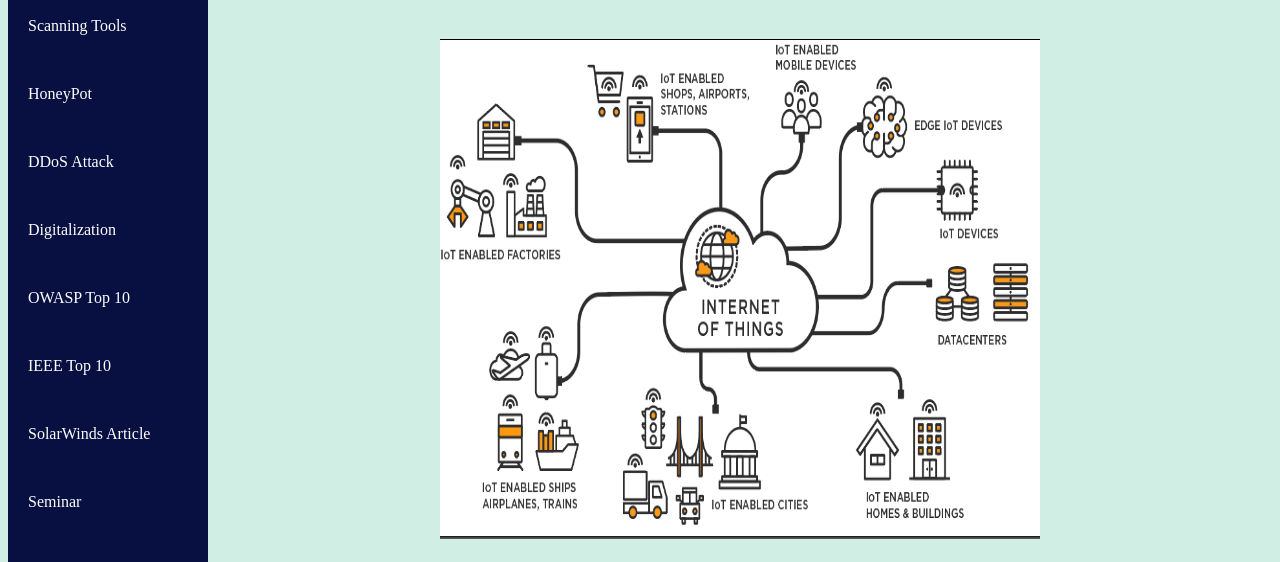
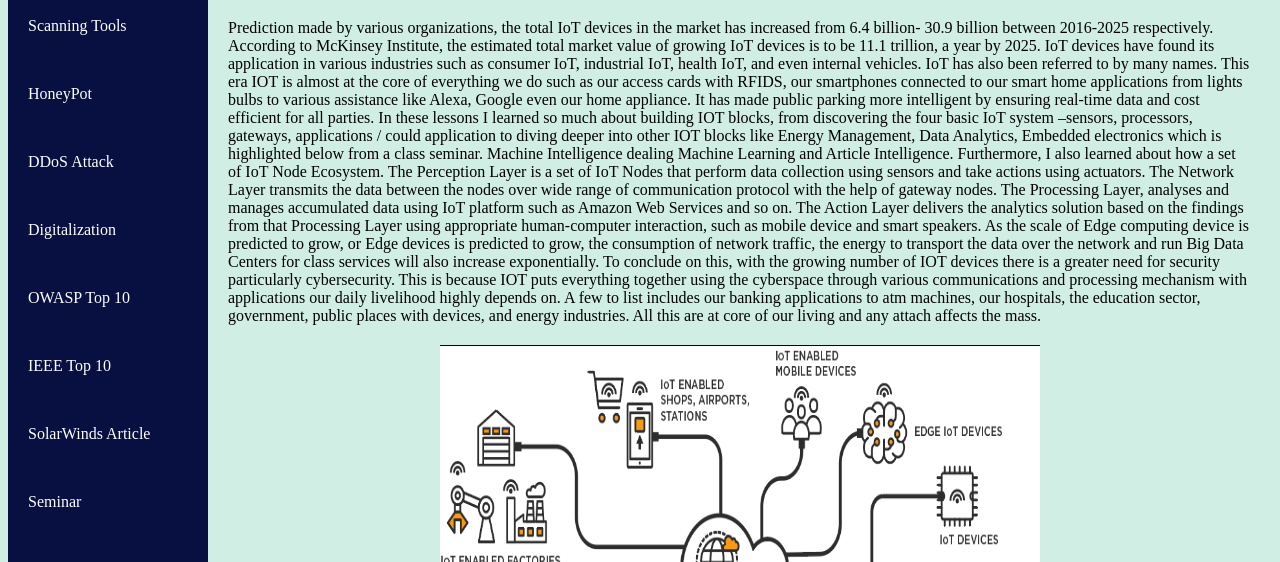
Before and after one commit to alphasays/EportfolioITEC442.io, a plain HTML site: page seminar.html in a window 1280 px wide. Shown: the part 89-651 px from the top of the page. Drawn offline with Linux system fonts and the light colour scheme.

Commit message:
IOT info added
Added IOT ino

```diff
--- a/seminar.html
+++ b/seminar.html
@@ -25,7 +25,30 @@
         <div class="section">
 
             <h1>Internet of Things Overview</h1>
-            <p> </p>
+            <p> Prediction made by various organizations, the total IoT devices in the market has increased from
+                6.4 billion- 30.9 billion between 2016-2025 respectively. According to McKinsey Institute, the estimated
+                total market value of growing IoT devices is to be 11.1 trillion, a year by 2025. IoT devices have found its
+                application in various industries such as consumer IoT, industrial IoT, health IoT, and even internal vehicles.
+                IoT has also been referred to by many names. This era IOT is almost at the core of everything we do such as our
+                access cards with RFIDS, our smartphones connected to our smart home applications from lights bulbs to various
+                assistance like Alexa, Google even our home appliance. It has made public parking more intelligent by ensuring
+                real-time data and cost efficient for all parties. In these lessons I learned so much about building IOT blocks,
+                from discovering the four basic IoT system –sensors, processors, gateways, applications / could application to
+                diving deeper into other IOT blocks like Energy Management, Data Analytics, Embedded electronics which is highlighted
+                below from a class seminar. Machine Intelligence dealing Machine Learning and Article Intelligence. Furthermore,
+                I also learned about how a set of IoT Node Ecosystem. The Perception Layer is a set of IoT Nodes that perform
+                data collection using sensors and take actions using actuators. The Network Layer transmits the data between
+                the nodes over wide range of communication protocol with the help of gateway nodes. The Processing Layer,
+                analyses and manages accumulated data using IoT platform such as Amazon Web Services and so on.
+                The Action Layer delivers the analytics solution based on the findings from that Processing Layer using appropriate
+                human-computer interaction, such as mobile device and smart speakers. As the scale of Edge computing device is
+                predicted to grow, or Edge devices is predicted to grow, the consumption of network traffic, the energy to transport
+                the data over the network and run Big Data Centers for class services will also increase exponentially.
+                To conclude on this, with the growing number of IOT devices there is a greater need for security particularly
+                cybersecurity. This is because IOT puts everything together using the cyberspace through various communications
+                and processing mechanism with applications our daily livelihood highly depends on. A few to list includes our
+                banking applications to atm machines, our hospitals, the education sector, government, public places with devices,
+                and energy industries. All this are at core of our living and any attach affects the mass.</p>
             <div class="image">
                 <center><img src="images/IOT.png"></center>
             </div>
```
